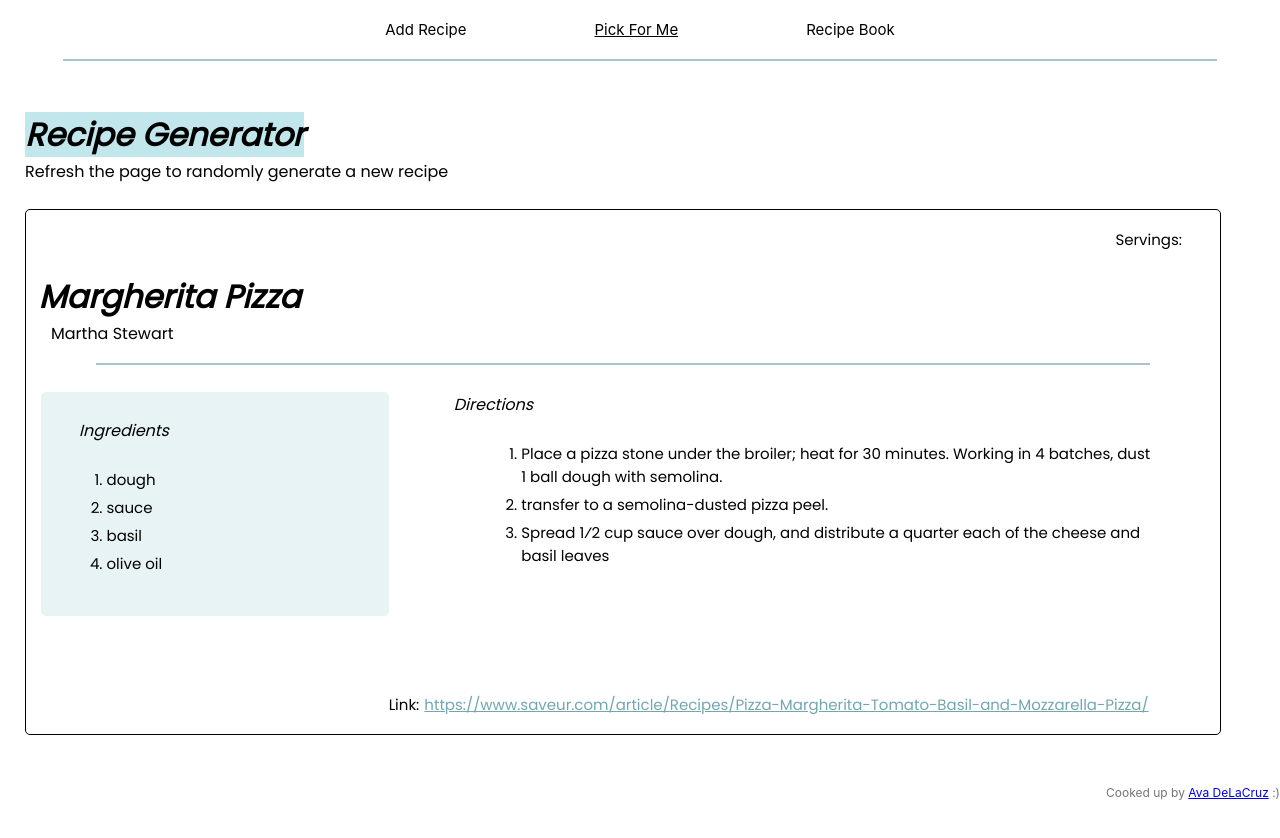
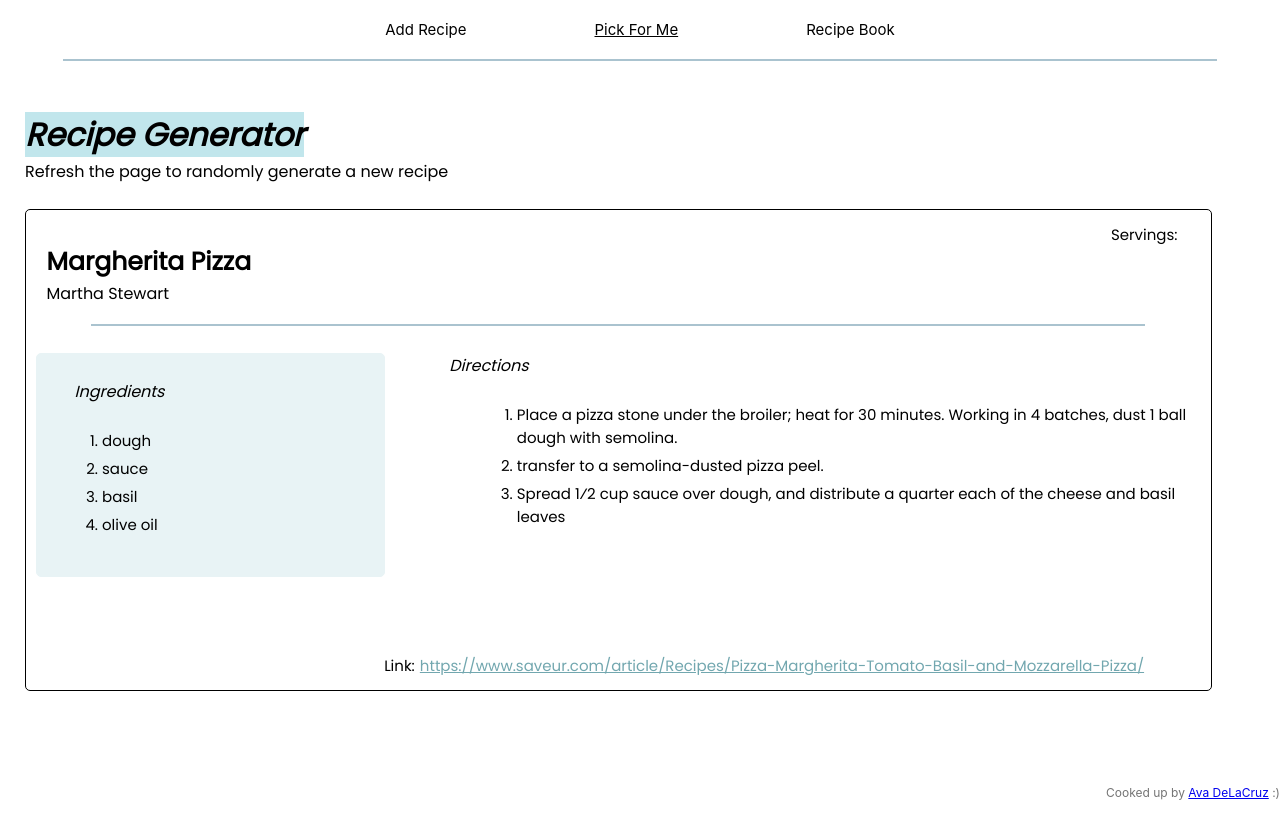
Before and after one commit to AvaDeLaCruz/select-for-me, a React (Create React App) app: page /pick in a window 1280 px wide. Shown: the top 838 px of the page. Built offline with nearby package versions, Linux system fonts and the light colour scheme.

Commit message:
add url param

```diff
--- a/src/App.js
+++ b/src/App.js
@@ -35,6 +35,7 @@ export default function App() {
       <Switch>
         <Route path="/" exact={true} component={HomePage}></Route>
         <Route path="/add" component={AddPage}></Route>
+        <Route path="/add/:id" component={AddPage}></Route>
         <Route path="/pick" component={PickPage}></Route>
         <Route path="/book" component={BookPage}></Route>
         <Route component={PageNotFound}></Route>
--- a/src/components/AddPage.js
+++ b/src/components/AddPage.js
@@ -4,6 +4,13 @@ import Loading from "./Loading";
 import "../styles/Loading.css";
 import SearchResult from "./SearchResult";
 import RecipeDetails from "./RecipeDetails";
+import {
+  BrowserRouter as Router,
+  Route,
+  Switch,
+  NavLink,
+  Redirect
+} from "react-router-dom";
 
 export default class AddPage extends React.Component {
   constructor(props) {
@@ -28,6 +35,7 @@ export default class AddPage extends React.Component {
     let json = await response.json();
     let results = json.hits;
     console.log(results);
+    this.props.history.push(`/add/${searchTerm}`);
     this.setState({ results, loading: false, userHasSearched: true });
   };
 
--- a/src/components/BookPage.js
+++ b/src/components/BookPage.js
@@ -17,11 +17,13 @@ export default class BookPage extends React.Component {
         <h1>
           <mark>Recipe Book</mark>
         </h1>
-        <h2>Browse through your saved recipes or delete recipes</h2>
+        <h2>
+          Browse through your saved recipes, edit recipes, or delete recipes
+        </h2>
         <div className="searchResults">
-          <SearchResult name="Pizza Dough" author="Martha Stewart" symbol="–" />
-          <SearchResult name="Pizza Sauce" author="Lottie + Doof" symbol="–" />
-          <SearchResult name="Pizza Pie" author="Saveur" symbol="–" />
+          <SearchResult name="Pizza Dough" author="Martha Stewart" symbol="x" />
+          <SearchResult name="Pizza Sauce" author="Lottie + Doof" symbol="x" />
+          <SearchResult name="Pizza Pie" author="Saveur" symbol="x" />
         </div>
       </div>
     );
--- a/src/components/PickPage.js
+++ b/src/components/PickPage.js
@@ -22,7 +22,7 @@ export default class PickPage extends React.Component {
   render() {
     return (
       <div className="pickPage">
-        <h1>
+        <h1 className="pageTitle">
           <mark>Recipe Generator</mark>
         </h1>
         <h2>Refresh the page to randomly generate a new recipe</h2>
--- a/src/styles/AddPage.css
+++ b/src/styles/AddPage.css
@@ -79,4 +79,5 @@
 
 .searchResults {
   margin-top: 75px;
+  margin-bottom: 25px;
 }
--- a/src/styles/PickPage.css
+++ b/src/styles/PickPage.css
@@ -7,7 +7,7 @@
   padding: 0 100px;
 }
 
-.pickPage h1 {
+.pickPage .pageTitle {
   color: black;
   font-size: 4vh;
   margin: 50px auto 0 auto;
--- a/src/styles/RecipeDetails.css
+++ b/src/styles/RecipeDetails.css
@@ -1,16 +1,15 @@
 .recipeCard {
-  margin-top: 25px;
+  margin-top: 5px;
   border: 1px solid black;
   border-radius: 5px;
   width: 95%;
   min-width: 200px;
-  padding: 12.5px;
+  padding: 8px;
   overflow: hidden;
 }
 
 .recipeDetails h1 {
-  margin-top: 25px;
-  margin-left: 12.5px;
+  margin: 25px 0 0 12.5px;
   font-size: 25px;
   display: inline-block;
 }
@@ -30,8 +29,9 @@
 }
 
 .recipeDetails .resultAuthor {
-  padding-left: 12.5px;
+  margin-left: 12.5px;
   padding-bottom: 12.5px;
+  padding-right: 0;
   font-size: 16px;
 }
 
@@ -69,7 +69,7 @@
 }
 
 .recipeDetails .secondCol {
-  padding: 0 50px;
+  padding: 0 0 0 50px;
   vertical-align: top;
 }
 
```
